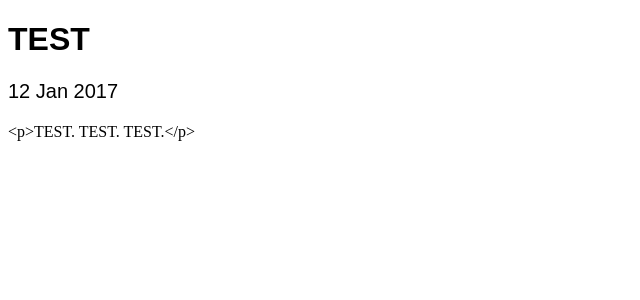
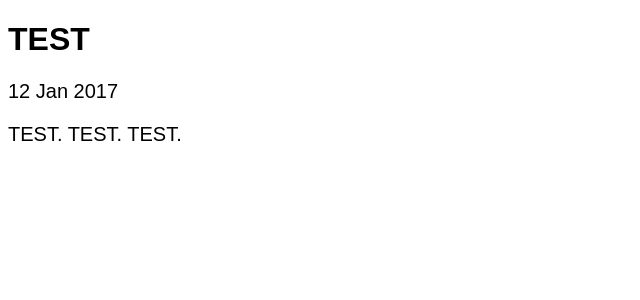
Before and after one commit to Storagegirl/storagegirl.github.io, a Jekyll site: the page built from _posts/2017-01-12-TEST.md, in a window 1280 px wide. Shown: the top 300 px of the page, without its empty margins (0-640 px from the left). Built offline with Jekyll 4.4.1, drawn with Linux system fonts in a browser that asks for light colours.

Commit message:
Update post.html

```diff
--- a/_layouts/post.html
+++ b/_layouts/post.html
@@ -5,5 +5,5 @@ layout: default
 <p class="meta">{{ page.date | date_to_string }}</p>
 
 <div class="post">
-  {{ page.content | xml_escape }}
+  {{ content }}
 </div>
```
